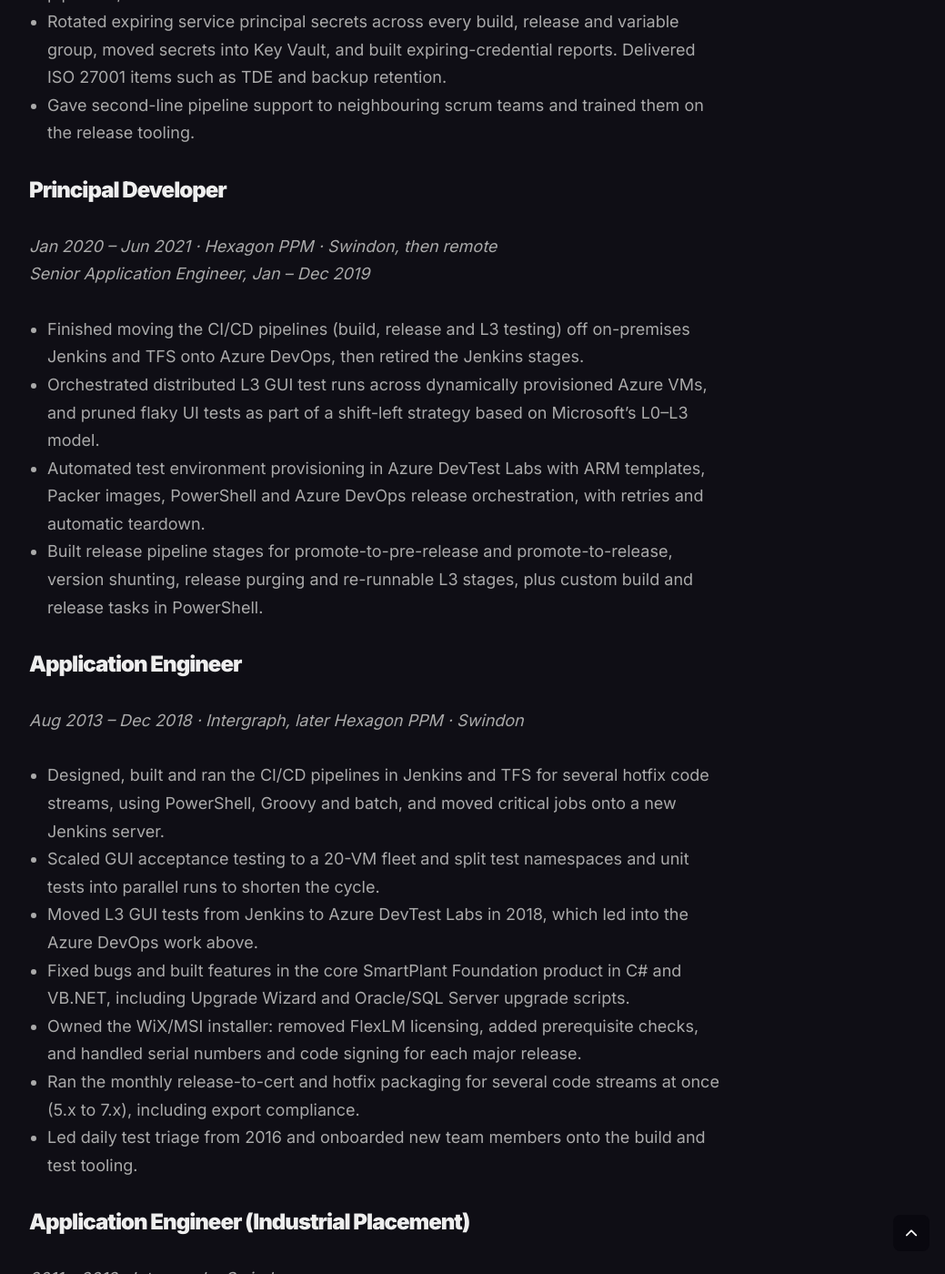
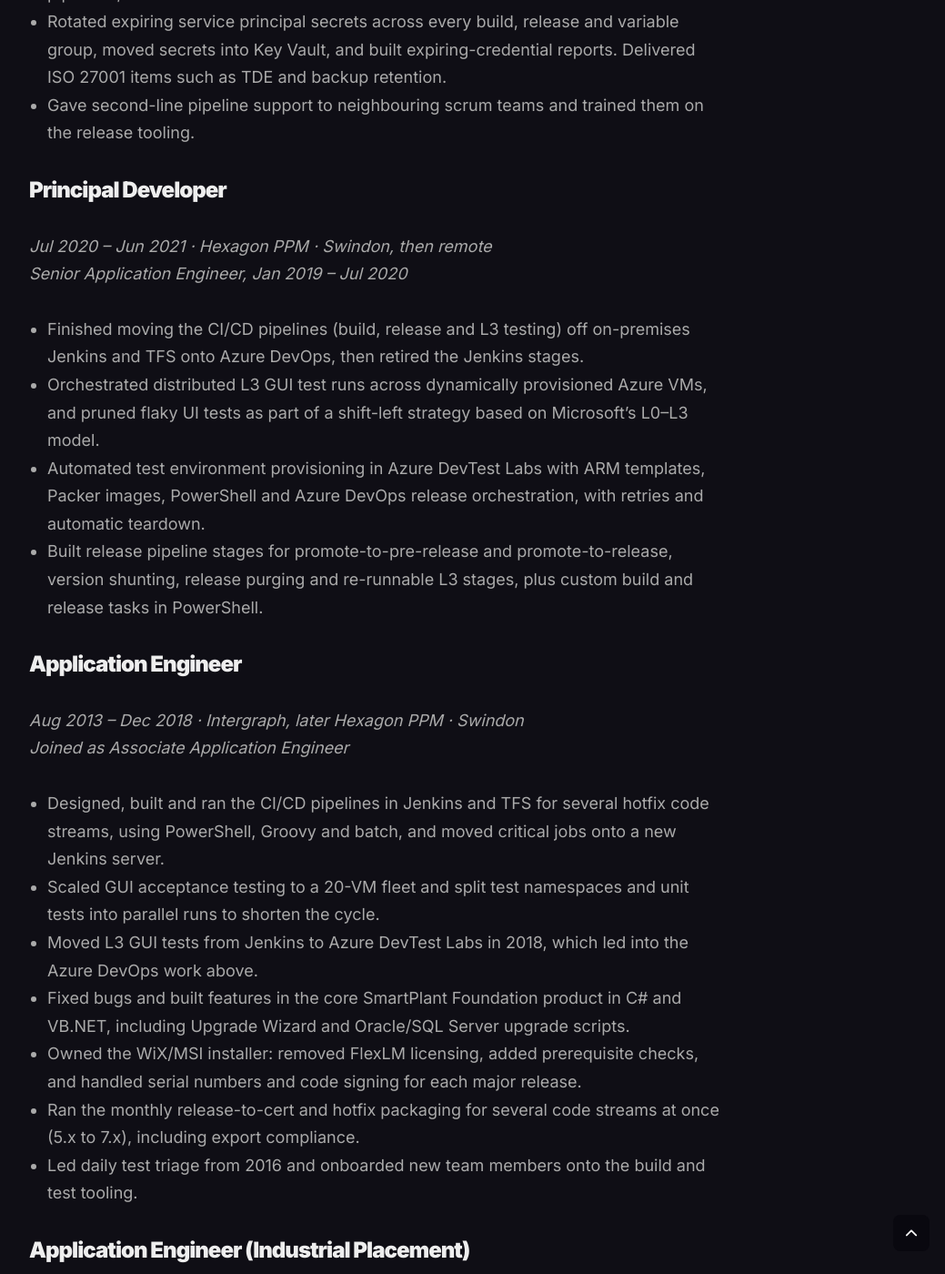
Before and after one commit to Aeropher/aeropher.github.io, a Jekyll site: the page built from _pages/cv.md, in a window 1280 px wide and 1400 px high, scrolled down 3345 px. Shown: the whole window at 91% size, without its empty margins (228-1267 px from the left). Built offline with Jekyll 4.4.1, drawn with Linux system fonts in a browser that asks for light colours.

Commit message:
Update CV page: correct employment dates for Hexagon PPM and add role description for Associate Application Engineer

```diff
--- a/_pages/cv.md
+++ b/_pages/cv.md
@@ -48,8 +48,8 @@
 
 ### Principal Developer
 
-*Jan 2020 – Jun 2021 · Hexagon PPM · Swindon, then remote*<br>
-*Senior Application Engineer, Jan – Dec 2019*
+*Jul 2020 – Jun 2021 · Hexagon PPM · Swindon, then remote*<br>
+*Senior Application Engineer, Jan 2019 – Jul 2020*
 
 - Finished moving the CI/CD pipelines (build, release and L3 testing) off on-premises Jenkins and TFS onto Azure DevOps, then retired the Jenkins stages.
 - Orchestrated distributed L3 GUI test runs across dynamically provisioned Azure VMs, and pruned flaky UI tests as part of a shift-left strategy based on Microsoft's L0–L3 model.
@@ -58,7 +58,8 @@
 
 ### Application Engineer
 
-*Aug 2013 – Dec 2018 · Intergraph, later Hexagon PPM · Swindon*
+*Aug 2013 – Dec 2018 · Intergraph, later Hexagon PPM · Swindon*<br>
+*Joined as Associate Application Engineer*
 
 - Designed, built and ran the CI/CD pipelines in Jenkins and TFS for several hotfix code streams, using PowerShell, Groovy and batch, and moved critical jobs onto a new Jenkins server.
 - Scaled GUI acceptance testing to a 20-VM fleet and split test namespaces and unit tests into parallel runs to shorten the cycle.
```
